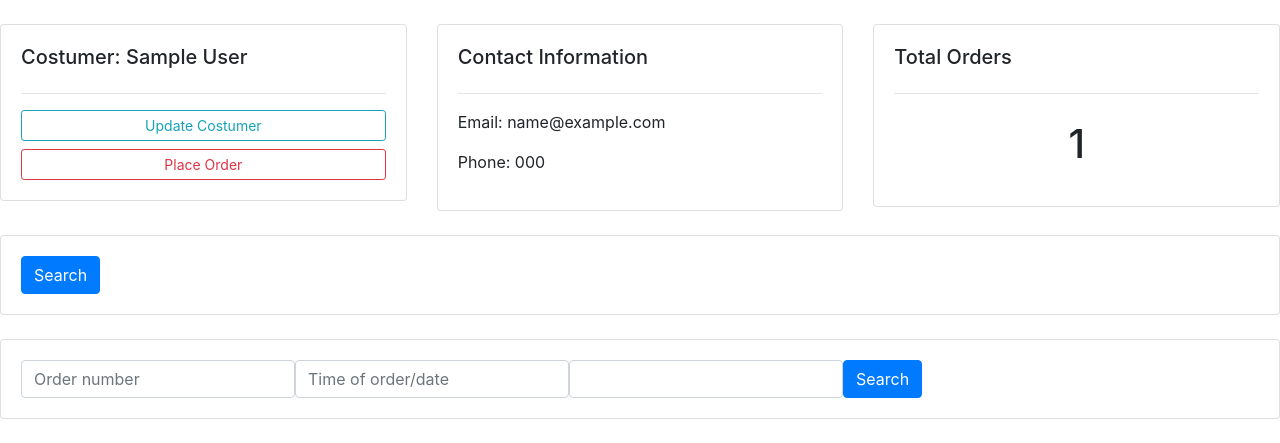
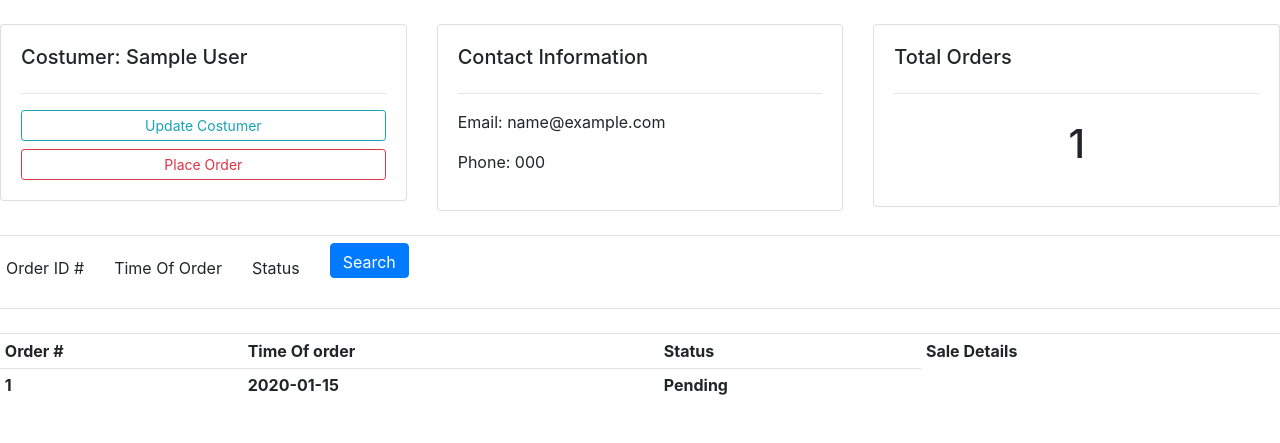
Before and after one commit to XDforLOL/crm__showcase, a Django app: template crm_retail/templates/crm_retail/customers.html in a window 1280 px wide. Shown: the part 58-501 px from the top of the page. Run offline with Django 3.2, Linux system fonts and the light colour scheme; tables that the repository leaves empty hold one stand-in row (values such as "Sample post"); the template is opened without the code that fills it: values that come from a table or form of the project are taken from there, most other values are stand-ins (such as "Sample title", 1, 10 or a date in 2020); lists and menus that the app fills with data are empty; some libraries are stand-ins or nearby versions.

Commit message:
Updated HTML added screenshots for read me

```diff
--- a/crm_retail/templates/crm_retail/customers.html
+++ b/crm_retail/templates/crm_retail/customers.html
@@ -36,34 +36,29 @@
     </div>
     <br>
     <div class="row">
-        <div class="col">
+
         <div class="card card-body">
-                <form method="get">
-                    <button class="btn btn-primary" type="submit">
-                        Search
+
+            <form class="row g-4">
+                <div class="col-auto">
+                    <label for="OrderID1" class="visually-hidden">Order ID #</label>
+                    <div type="input" class="" id="OrderID1">{{ my_filter.form.sale_id }}</div>
+                </div>
+                <div class="col-auto">
+                    <label for="timeOfOrder" class="visually-hidden">Time Of Order</label>
+                    <div type="input" class="" id="timeOfOrder">{{ my_filter.form.time_of_order }}</div>
+                </div>
+                <div class="col-auto">
+                    <label for="status1" class="visually-hidden">Status</label>
+                    <div type="input" class="" id="status1">{{ my_filter.form.status }}</div>
+                </div>
+                <div class="col-auto">
+                    <button type="submit" class="btn btn-primary" style="  position: absolute;bottom: 10px;height: 35px">Search
                     </button>
+                </div>
             </form>
         </div>
-        </div>
-    </div>
-    <br>
-    <div class="row">
-        <div class="col">
-            <div class="card card-body">
-                <form class="form-inline" method="get">
-                    <label for="{{ my_filter.form.sale_id }}" class="sr-only">Order ID #</label>
-                    <input type="password" class="form-control" id="{{ my_filter.form.sale_id }}"
-                           placeholder="Order number">
-                    <label for="{{ my_filter.form.time_of_order }}" class="sr-only">Time of order:</label>
-                    <input type="password" class="form-control" id="{{ my_filter.form.time_of_order }}" placeholder="Time of order/date">
 
-                    <label for="{{ my_filter.form.status }}" class="sr-only">Status</label>
-                    <input class="form-control" id="{{ my_filter.form.status }}">
-
-                    <button class="btn btn-primary" type="submit">Search</button>
-                </form>
-            </div>
-        </div>
     </div>
     <br>
     <div class="row">
@@ -116,13 +111,15 @@
 
     <style>
 
-#total-orders{
+        #total-orders {
             background-color: #427EE3
         }
-#orders-pending{
+
+        #orders-pending {
             background-color: #75961d
         }
-#orders-delivered{
+
+        #orders-delivered {
             background-color: #E65139
         }
     </style>
--- a/crm_retail/templates/crm_retail/dashboard.html
+++ b/crm_retail/templates/crm_retail/dashboard.html
@@ -94,10 +94,12 @@
                             </tr>
                         {% endfor %}
                     </table>
+                <br>
                 </div>
             </div>
         </div>
     </div>
+
 
     <style>
 
--- a/crm_retail/templates/crm_retail/main.html
+++ b/crm_retail/templates/crm_retail/main.html
@@ -19,16 +19,19 @@
 
     {% block content %}
     {% endblock %}
+<br>
 
     <hr>
 <footer class="text-light bg-dark" style="
-   position: fixed;
-   left: 0;
-   bottom: 0;
-   width: 100%;
-   background-color: red;
-   color: white;
-   text-align: center;">
+
+
+    height: 150px;  /* footer height */
+    padding-top: 20px;
+    display: block;
+    margin-top: 20px; /* space between content and footer */
+    box-sizing: border-box;
+    position: relative;
+    width: 100%;">
     <div class="container">
         <div class="row">
             <div class="col-md-3 col-lg-4 col-xl-3">
--- a/crm_retail/templates/crm_retail/navbar.html
+++ b/crm_retail/templates/crm_retail/navbar.html
@@ -26,7 +26,7 @@
             <li class="nav-item">
 
                 <a type="button" href="{% url 'cart:cart_detail' %}" class="nav-link btn text-white" style="background-color: #75961d">
-                    Shopping cart: {{ total_cart }}
+                    Shopping cart: <span class="glyphicon glyphicon-search"></span> {{ total_cart }}
                 </a>
 
             </li>
```
Also changed, not shown: crm_retail/templates/crm_retail/profile_settings.html (+9 -4 lines), products_shopping_cart/templates/shopping_cart/cart/detail.html (+5 -5 lines), products_shopping_cart/templates/shopping_cart/products/products.html (+4 -4 lines), read_me_screenshots/{177A54AF-04A3-42A9-B856-DF62C405C86F}.png (added), read_me_screenshots/{377FE8B5-FBF7-4BF4-B0BB-C7AB3B05EBED}.png (added), read_me_screenshots/{5D409CAA-F3AE-4264-A8A6-8A27EF7E61F9}.png (added). Lines whose indentation alone changed are shown as unchanged.
